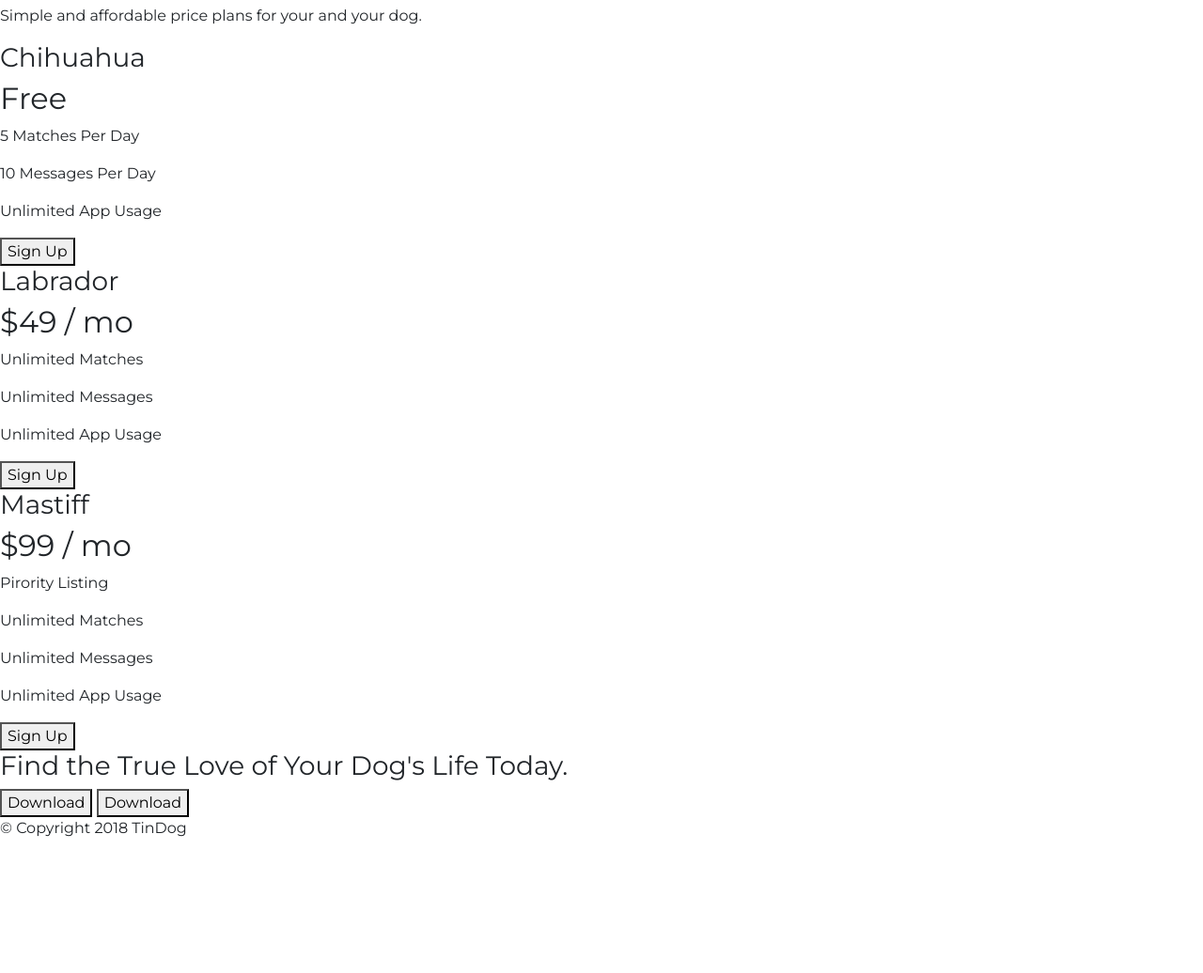
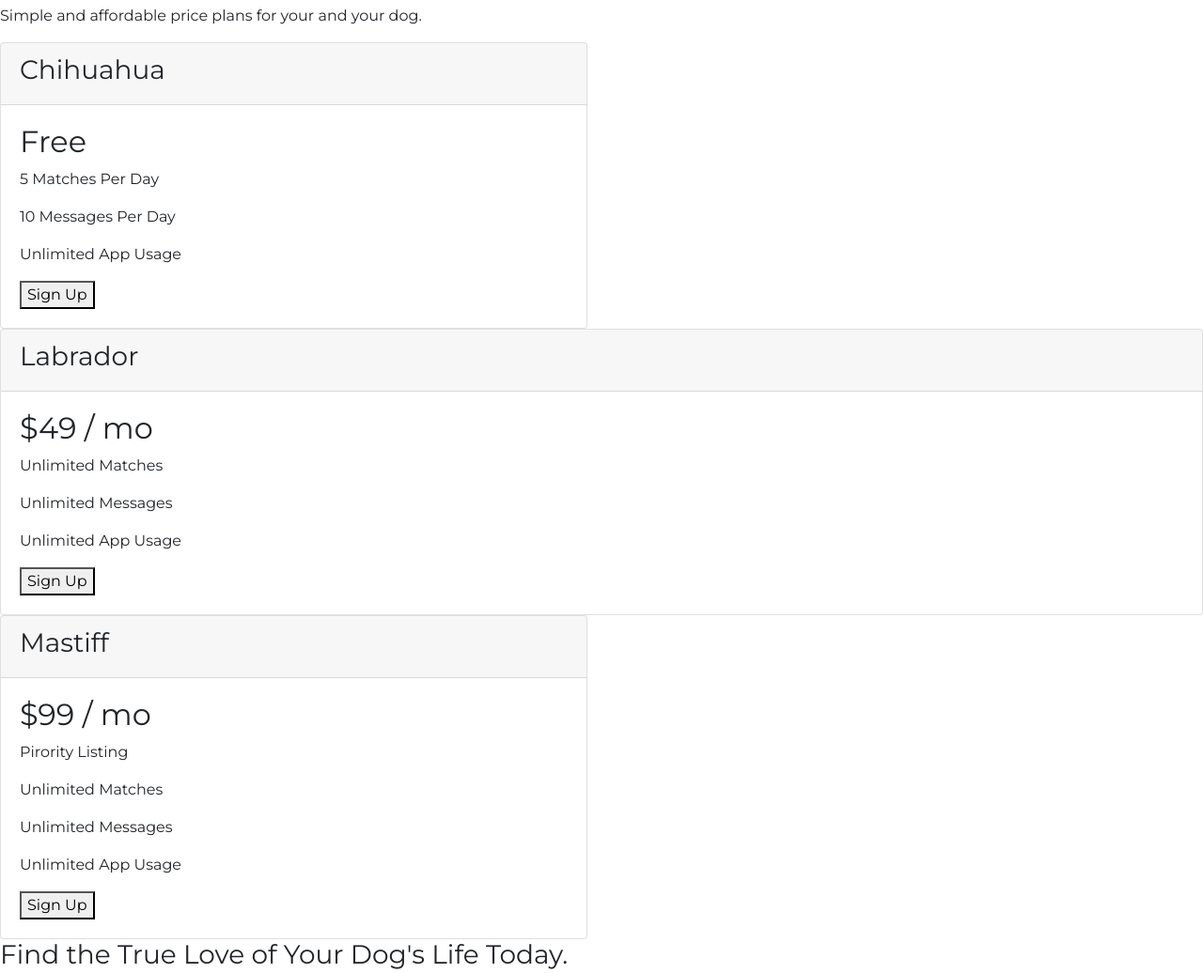
Before and after one commit to CaptainJellybones/2020bootcamp, a plain HTML site: page TinDog/index.html in a window 1280 px wide. Shown: the part 1910-2946 px from the top of the page at 94% size. Before the commit the page ends 2820 px from the top, so only its background shows below. Drawn offline with nearby package versions, Linux system fonts and the light colour scheme.

Commit message:
Pricing cards commence

```diff
--- a/TinDog/index.html
+++ b/TinDog/index.html
@@ -97,7 +97,7 @@
       </ol>
       <div class="carousel-inner">
         <div class="carousel-item active">
-          <h2 class="testimonial-text">I no longer have to sniff other dogs for love. I've found the hottest Corgi on TinDog. Woof.</h2>
+            TinDog. Woof.</h2>
           <img src="images/dog-img.jpg" alt="dog-profile">
           <em>Pebbles, New York</em>
         </div>
@@ -139,30 +139,53 @@
     <h2>A Plan for Every Dog's Needs</h2>
     <p>Simple and affordable price plans for your and your dog.</p>
 
-
+    <div class="row">
+    <div class="col-sm-6">
+    <div class="card">
+      <div class="card-header">
         <h3>Chihuahua</h3>
+      </div>
+      <div class="card-body">
         <h2>Free</h2>
         <p>5 Matches Per Day</p>
         <p>10 Messages Per Day</p>
         <p>Unlimited App Usage</p>
         <button type="button">Sign Up</button>
+      </div>
+    </div>
+  </div>
 
-
+    <div class="col-md-12">
+    <div class="card">
+      <div class="card-header">
         <h3>Labrador</h3>
+      </div>
+      <div class="card-body">
         <h2>$49 / mo</h2>
         <p>Unlimited Matches</p>
         <p>Unlimited Messages</p>
         <p>Unlimited App Usage</p>
         <button type="button">Sign Up</button>
+      </div>
+    </div>
+  </div>
 
-
+  <div class="col-sm-6">
+    <div class="card">
+      <div class="card-header">
         <h3>Mastiff</h3>
+      </div>
+      <div class="card-body">
         <h2>$99 / mo</h2>
         <p>Pirority Listing</p>
         <p>Unlimited Matches</p>
         <p>Unlimited Messages</p>
         <p>Unlimited App Usage</p>
         <button type="button">Sign Up</button>
+      </div>
+      </div>
+    </div>
+  </div>
 
   </section>
 
```
Lines whose indentation alone changed are shown as unchanged.
